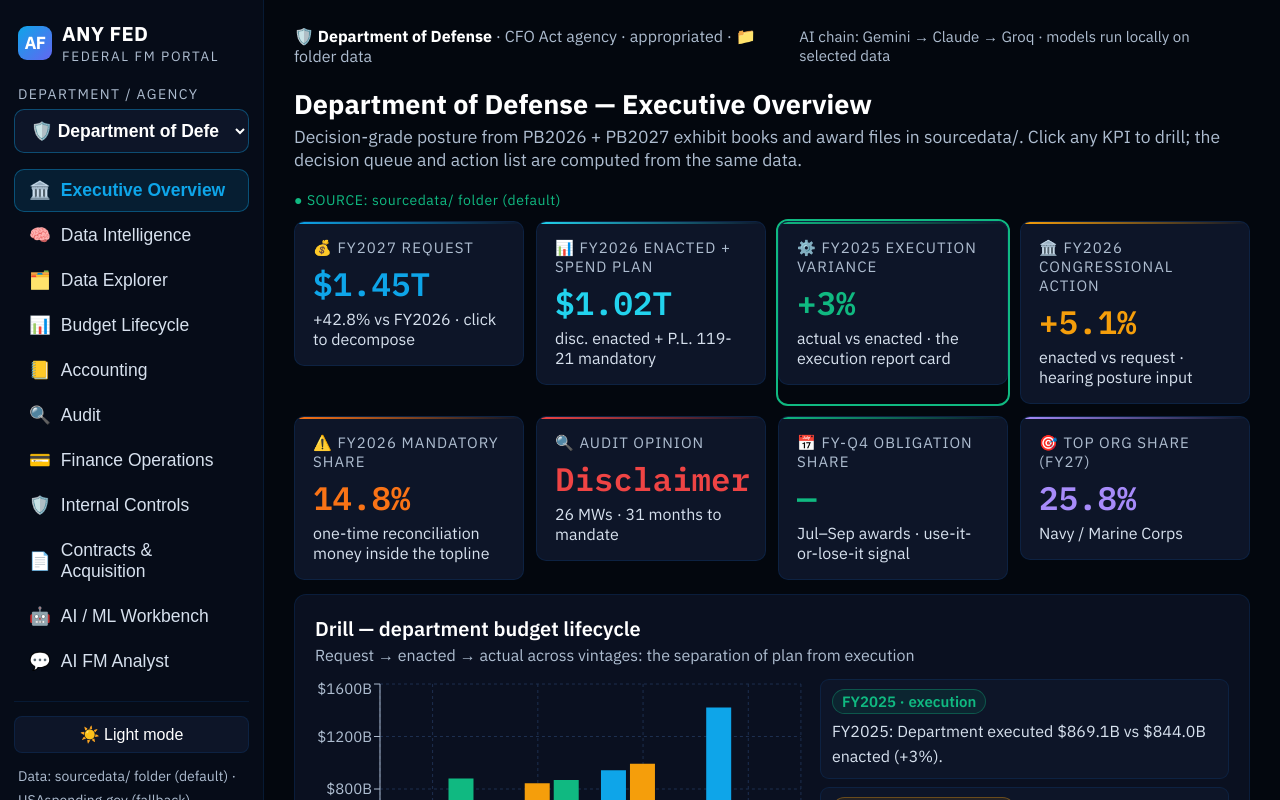
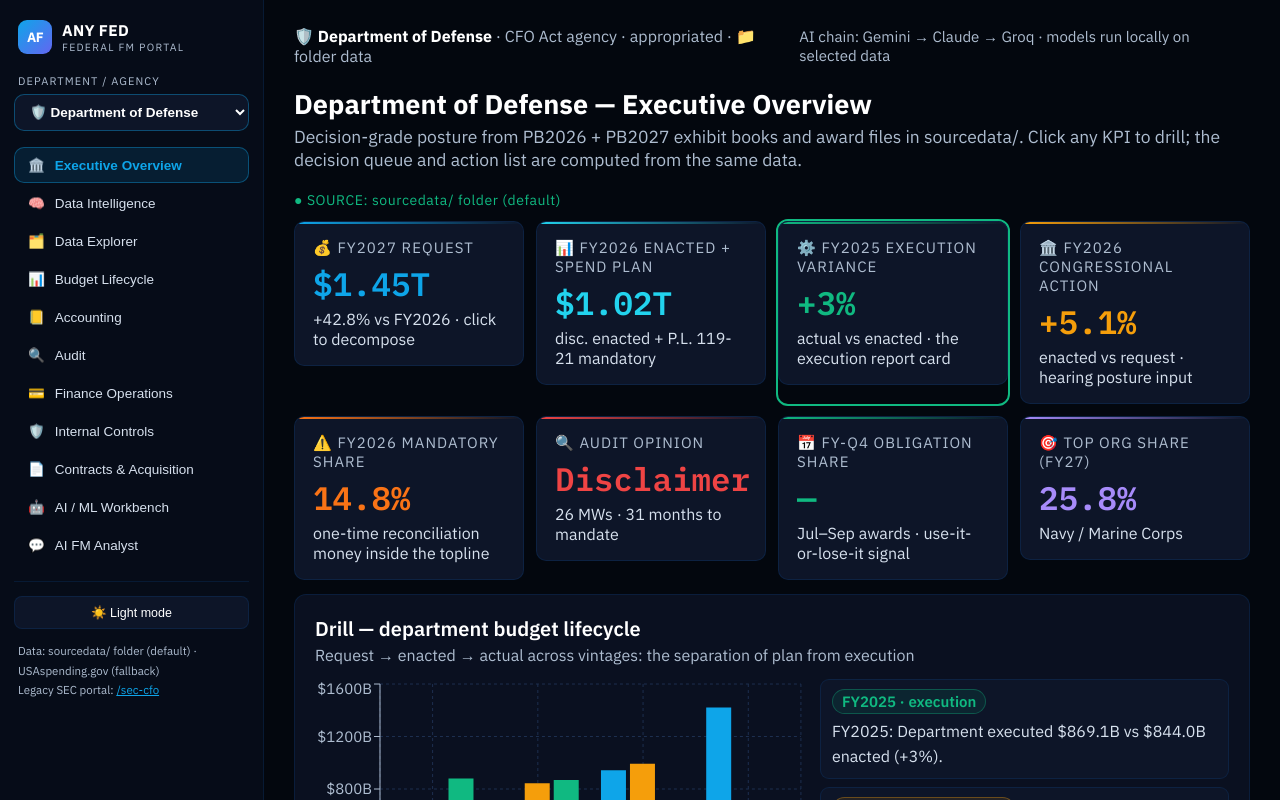
Before and after one commit to icetonges/anyfeddemo, a Next.js app: page / in a window 1280 px wide. Shown: the top 800 px of the page. Built offline with nearby package versions, Linux system fonts and the light colour scheme.

Commit message:
update left nav bar

```diff
--- a/components/anyfed/AnyFedPortal.tsx
+++ b/components/anyfed/AnyFedPortal.tsx
@@ -59,7 +59,7 @@
     <select value={agencyId}
       onChange={e => { setAgencyId(e.target.value); setMenuOpen(false) }}
       style={{ width:"100%", background:C.card, color:C.text, border:`1px solid ${C.borderAccent}`,
-               borderRadius:10, padding:"10px 12px", fontSize:17.5, fontWeight:600, cursor:"pointer" }}>
+               borderRadius:10, padding:"9px 11px", fontSize:13.5, fontWeight:600, cursor:"pointer" }}>
       <optgroup label="📁 Folder data loaded (default source)">
         {AGENCIES.filter(a => a.hasLocalData).map(a => (
           <option key={a.id} value={a.id}>{a.seal} {a.name}</option>
@@ -76,7 +76,7 @@
   const navButtons = NAV.map(n => (
     <button key={n.id} onClick={() => { setPage(n.id); setMenuOpen(false) }}
       style={{ display:"flex", alignItems:"center", gap:10, width:"100%", textAlign:"left",
-               padding:"10px 14px", borderRadius:10, fontSize:17.5, cursor:"pointer",
+               padding:"9px 13px", borderRadius:10, fontSize:13.5, cursor:"pointer",
                fontWeight: page === n.id ? 700 : 500,
                border:`1px solid ${page === n.id ? C.borderAccent : "transparent"}`,
                background: page === n.id ? `${C.blue}1f` : "transparent",
@@ -89,10 +89,10 @@
     <div style={{ display:"flex", alignItems:"center", gap:10 }}>
       <div style={{ width:34, height:34, borderRadius:9, background:`linear-gradient(135deg, ${C.blue}, ${C.indigo})`,
                     display:"flex", alignItems:"center", justifyContent:"center",
-                    fontWeight:900, fontSize:17.5, color:"#fff", letterSpacing:"-0.5px" }}>AF</div>
+                    fontWeight:900, fontSize:13.5, color:"#fff", letterSpacing:"-0.5px" }}>AF</div>
       <div>
-        <div style={{ fontSize:20, fontWeight:800, color:C.text, letterSpacing:"0.02em" }}>ANY FED</div>
-        <div style={{ fontSize:13.5, color:C.muted, letterSpacing:"0.12em" }}>FEDERAL FM PORTAL</div>
+        <div style={{ fontSize:15.5, fontWeight:800, color:C.text, letterSpacing:"0.02em" }}>ANY FED</div>
+        <div style={{ fontSize:10.5, color:C.muted, letterSpacing:"0.12em" }}>FEDERAL FM PORTAL</div>
       </div>
     </div>
   )
@@ -116,7 +116,7 @@
           <div style={{ position:"fixed", inset:0, top:58, zIndex:49, background:C.sidebar, padding:16, overflowY:"auto" }}>
             <div style={{ marginBottom:14 }}>{agencySelect}</div>
             {navButtons}
-            <div style={{ marginTop:14, fontSize:15, color:C.muted }}>
+            <div style={{ marginTop:14, fontSize:12, color:C.muted }}>
               Legacy SEC portal: <a href="/sec-cfo" style={{ color:C.blue }}>/sec-cfo</a>
             </div>
           </div>
@@ -130,7 +130,7 @@
                             position:"sticky", top:0, height:"100vh", overflowY:"auto" }}>
               <div style={{ marginBottom:20, paddingLeft:4 }}>{brand}</div>
               <div style={{ marginBottom:16 }}>
-                <div style={{ fontSize:14, color:C.muted, letterSpacing:"0.1em", marginBottom:6, paddingLeft:4 }}>
+                <div style={{ fontSize:11, color:C.muted, letterSpacing:"0.1em", marginBottom:6, paddingLeft:4 }}>
                   DEPARTMENT / AGENCY
                 </div>
                 {agencySelect}
@@ -138,10 +138,10 @@
               <nav style={{ display:"flex", flexDirection:"column", gap:2 }}>{navButtons}</nav>
               <div style={{ marginTop:18, paddingTop:14, borderTop:`1px solid ${C.border}` }}>
                 <button onClick={() => setDark(d => !d)}
-                  style={{ ...iconBtn(C), width:"100%", fontSize:16 }}>
+                  style={{ ...iconBtn(C), width:"100%", fontSize:12.5 }}>
                   {dark ? "☀️ Light mode" : "🌙 Dark mode"}
                 </button>
-                <div style={{ marginTop:12, fontSize:14, color:C.muted, lineHeight:1.7, paddingLeft:4 }}>
+                <div style={{ marginTop:12, fontSize:11.5, color:C.muted, lineHeight:1.7, paddingLeft:4 }}>
                   Data: sourcedata/ folder (default) · USAspending.gov (fallback)<br />
                   Legacy SEC portal: <a href="/sec-cfo" style={{ color:C.blue }}>/sec-cfo</a>
                 </div>
```
